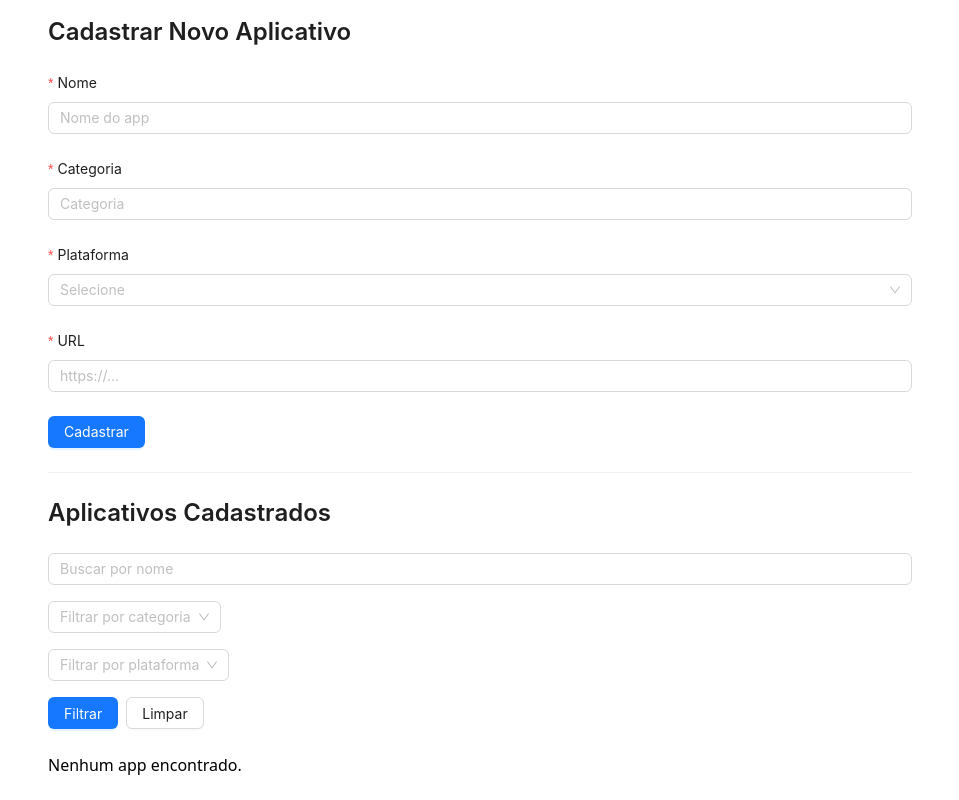
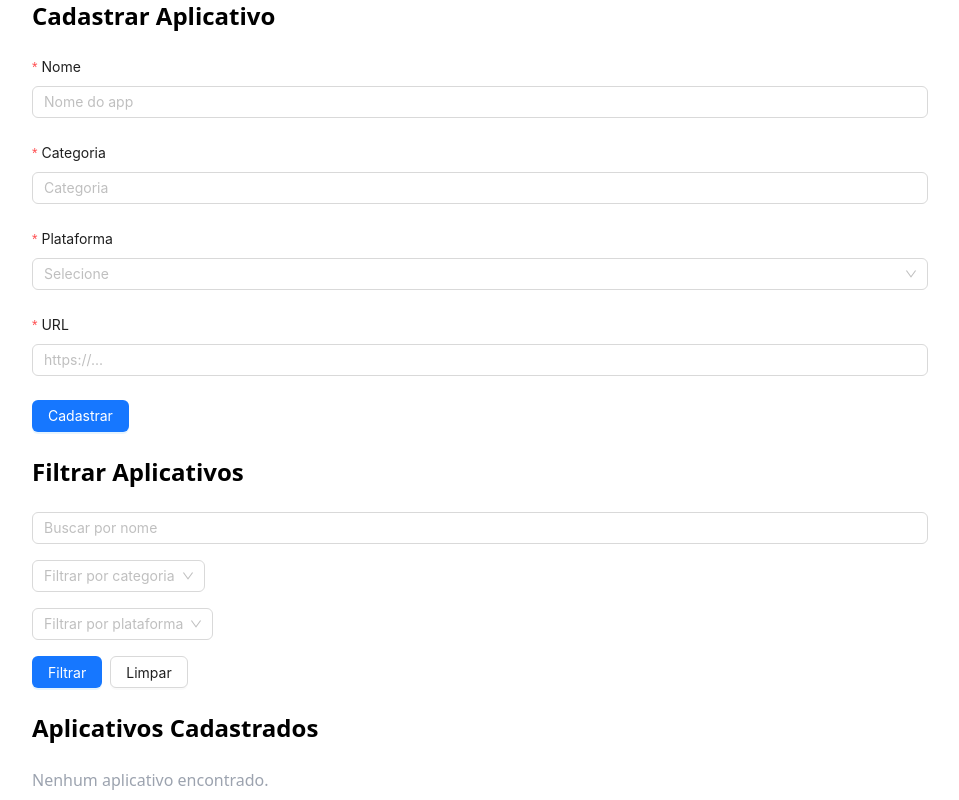
Before and after one commit to walvesb65/rank-my-app-challenge, a React (Vite) app: page / in a window 1280 px wide. Shown: the whole page, without its empty margins (160-1119 px from the left). Built offline with nearby package versions, Linux system fonts and the light colour scheme.

Commit message:
feat: label para itnes da Dashboard

```diff
--- a/src/ui/pages/Dashboard.tsx
+++ b/src/ui/pages/Dashboard.tsx
@@ -2,26 +2,23 @@ import { useAppList } from "@/ui/hooks/useAppList";
 import { AppForm } from "@/presentation/components/AppForm";
 import AppList from "@/presentation/components/AppList";
 import AppFilterForm from "@/presentation/components/AppFilterForm";
-import { Typography, Divider } from "antd";
 
 const Dashboard = () => {
   const { apps, loading, reload } = useAppList();
 
   return (
-    <div className="max-w-4xl mx-auto space-y-6 p-4">
-      <Typography.Title level={3}>Cadastrar Novo Aplicativo</Typography.Title>
+    <div className="max-w-4xl mx-auto space-y-6">
+      <h2 className="text-2xl font-bold">Cadastrar Aplicativo</h2>
       <AppForm onAppCreated={reload} />
 
-      <Divider />
-
-      <Typography.Title level={3}>Aplicativos Cadastrados</Typography.Title>
-
+      <h2 className="text-2xl font-bold">Filtrar Aplicativos</h2>
       <AppFilterForm />
 
+      <h2 className="text-2xl font-bold">Aplicativos Cadastrados</h2>
       {loading ? (
-        <p>Carregando aplicativos...</p>
+        <p className="text-gray-500">Carregando apps...</p>
       ) : apps.length === 0 ? (
-        <p>Nenhum app encontrado.</p>
+        <p className="text-gray-400">Nenhum aplicativo encontrado.</p>
       ) : (
         <AppList apps={apps} />
       )}
```
